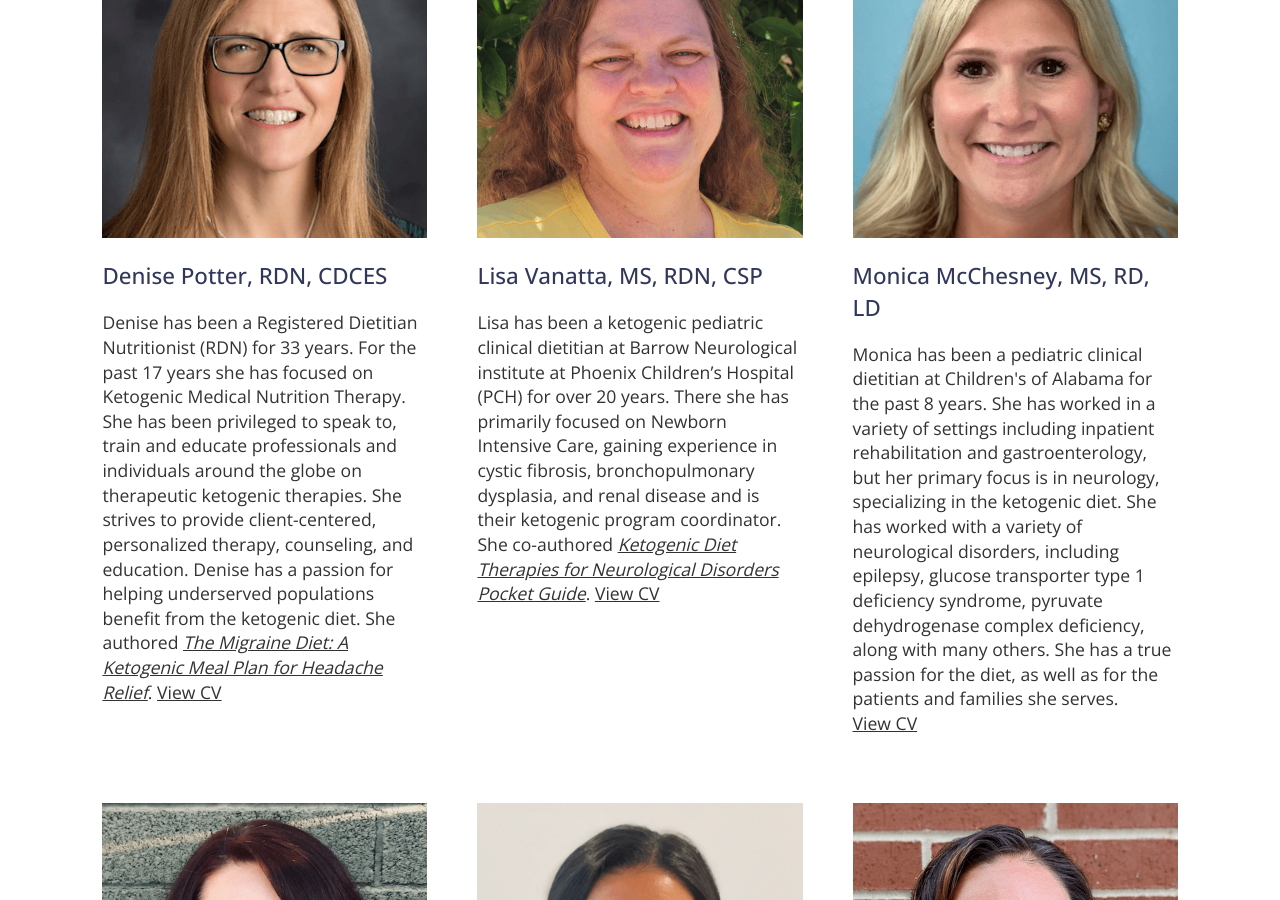
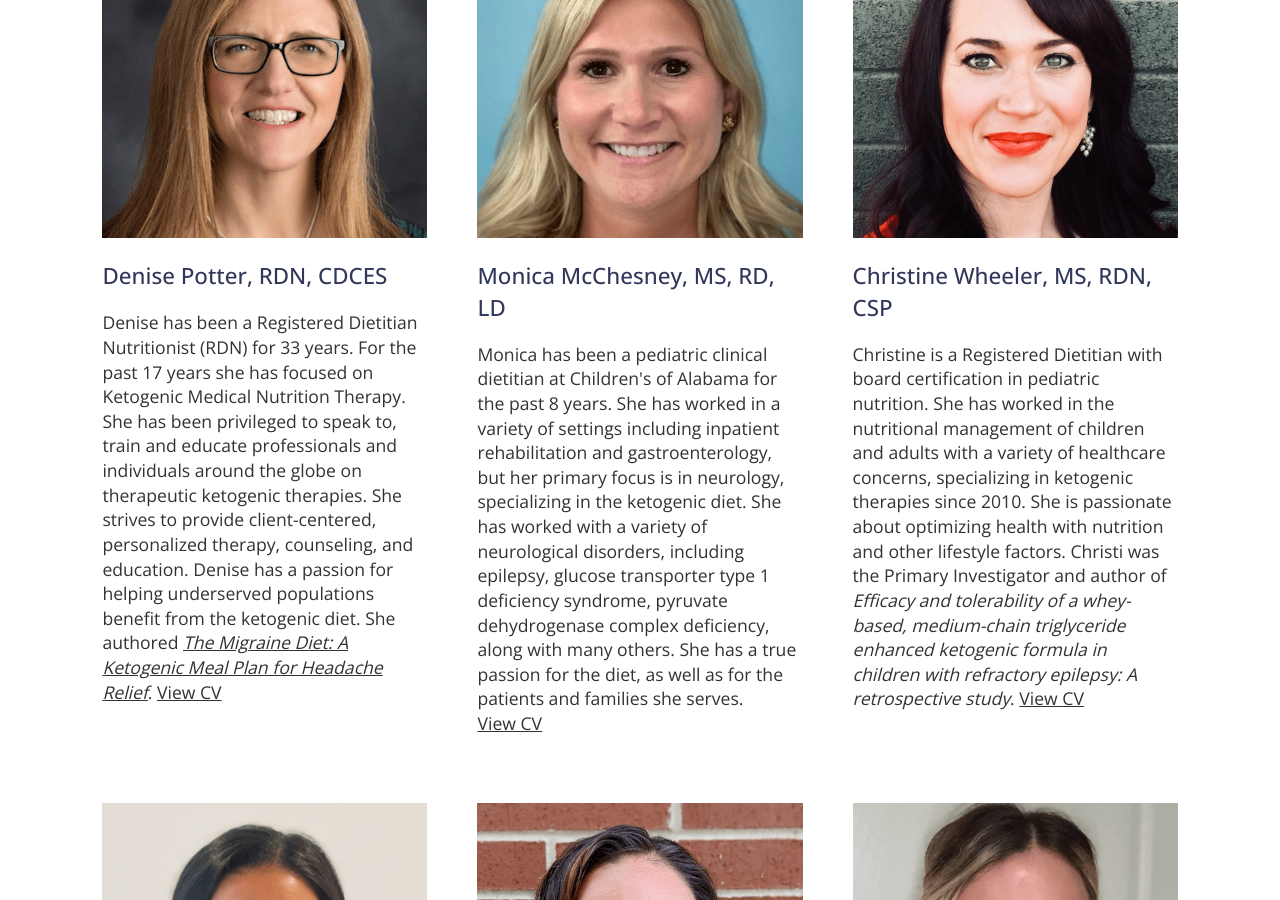
Before and after one commit to janmilosh/potterketo_jekyll, a Jekyll site: the page built from _pages/team.html, in a window 1280 px wide and 900 px high, scrolled down 276 px. Built offline with Jekyll 4.4.1, drawn with Linux system fonts in a browser that asks for light colours; nearby versions of some CDN libraries.

Commit message:
Remove Lisa

```diff
--- a/_includes/people/lisa.html
+++ /dev/null
@@ -1,7 +0,0 @@
-<div>
-  <img src="{{ '/assets/images/lisa.png' | relative_url }}" alt="Lisa Vanatta">
-  <div>
-    <h2>Lisa Vanatta, MS, RDN, CSP</h2>
-    <p>Lisa has been a ketogenic pediatric clinical dietitian at Barrow Neurological institute at Phoenix Children’s Hospital (PCH) for over 20 years. There she has primarily focused on Newborn Intensive Care, gaining experience in cystic fibrosis, bronchopulmonary dysplasia, and renal disease and is their ketogenic program coordinator. She co-authored <a href="https://www.bethzupeckania.com/product-page/pocket-guide-ketogenic-diet-therapies-for-neurological-disorders" target="_blank"><em>Ketogenic Diet Therapies for Neurological Disorders Pocket Guide</em></a>. <span class="nobreak"><a href="{{ '/lisa_cv' | relative_url }}">View CV</a></span></p>
-  </div>
-</div>
--- a/_pages/team.html
+++ b/_pages/team.html
@@ -6,7 +6,6 @@ title: Our Team
   <h1>Our Team</h1>
   <div class="team-grid">
     {% include people/denise.html %}
-    {% include people/lisa.html %}
     {% include people/monica.html %}
     {% include people/christine.html %}
     {% include people/danielle.html %}
```
Also changed, not shown: _pages/lisa_cv.html (deleted, +0 -42 lines), 3 other files.
